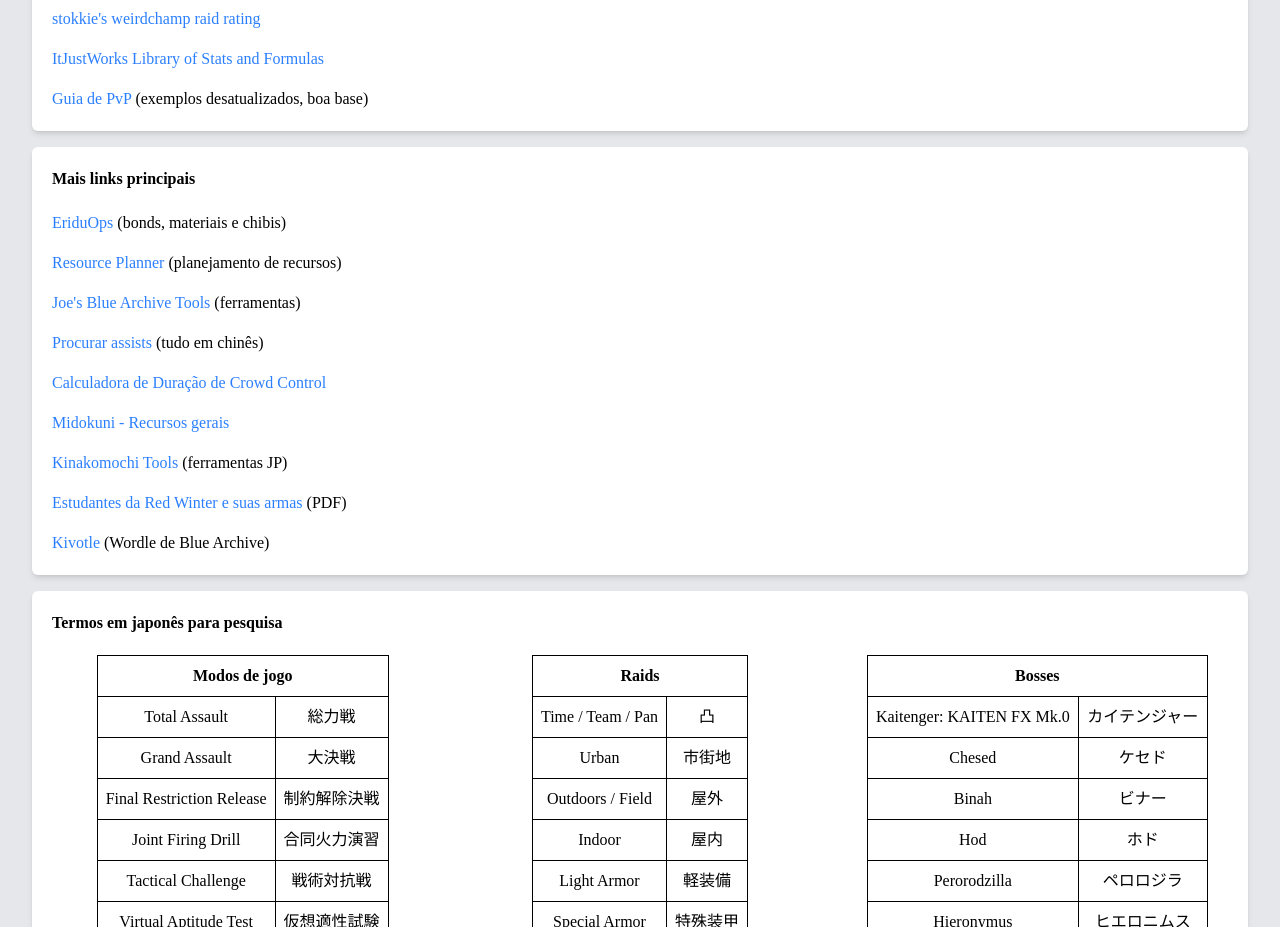
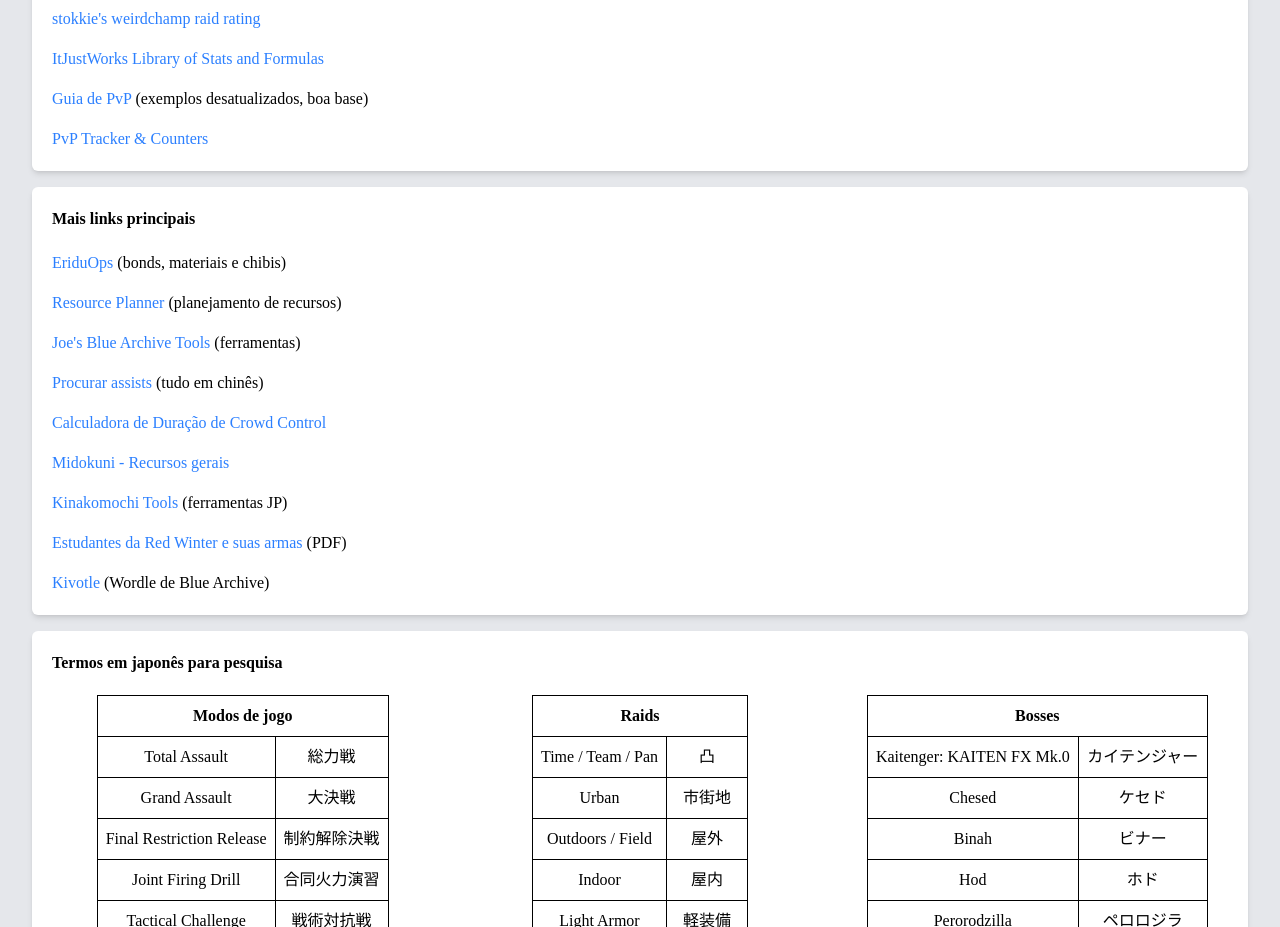
Before and after one commit to TechHero1/ba-index, a plain HTML site: page index.html in a window 1280 px wide. Shown: the part 1660-2587 px from the top of the page. Drawn offline with nearby package versions, Linux system fonts and the light colour scheme; a web font is replaced by a local one.

Commit message:
PvP Tracker & Counters

```diff
--- a/index.html
+++ b/index.html
@@ -119,6 +119,7 @@
             <div><a class="text-blue-500 hover:underline" href="https://docs.google.com/spreadsheets/d/1VSzm_ioCt2AdRvkfL9HKNNZSbyslayVERXxVxR6nzh4/edit?gid=1010306974#gid=1010306974">stokkie's weirdchamp raid rating</a></div>
             <div><a class="text-blue-500 hover:underline" href="https://docs.google.com/document/u/0/d/1Ui0FRgG8h8RB1-cA639F3ETDrVM7q9FKftg4vBKBAAQ/mobilebasic?pli=1">ItJustWorks Library of Stats and Formulas</a></div>
             <div><a class="text-blue-500 hover:underline" href="https://docs.google.com/document/d/1lbXudYH5w3dLdKWxDM4HODZPeuKDRJqOPiU5FkhjvwE/edit?tab=t.0">Guia de PvP</a> (exemplos desatualizados, boa base)</div>
+            <div><a class="text-blue-500 hover:underline" href="https://blue-archive-pvp.web.app/">PvP Tracker & Counters</a></div>
           </div>
         </div>
 
```
